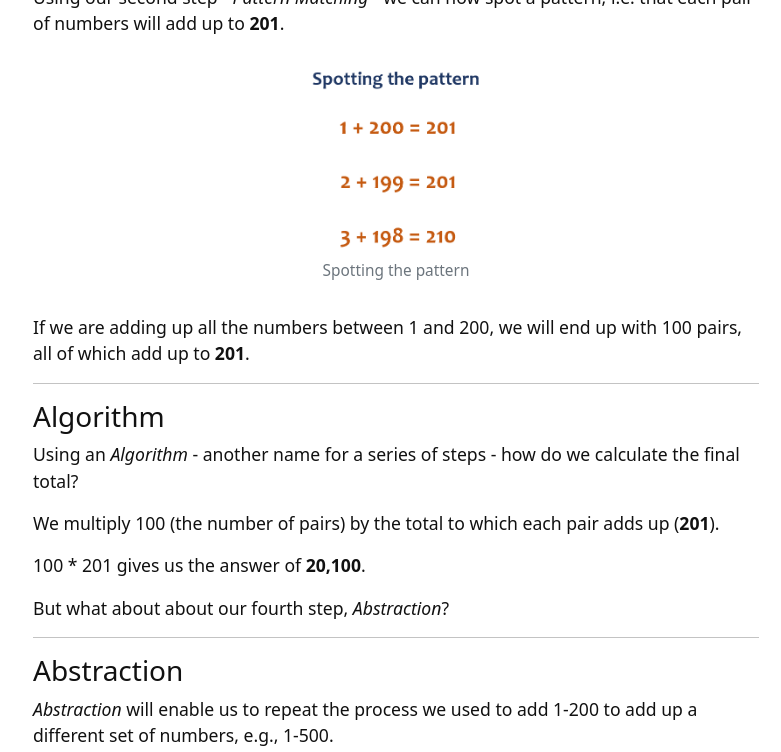
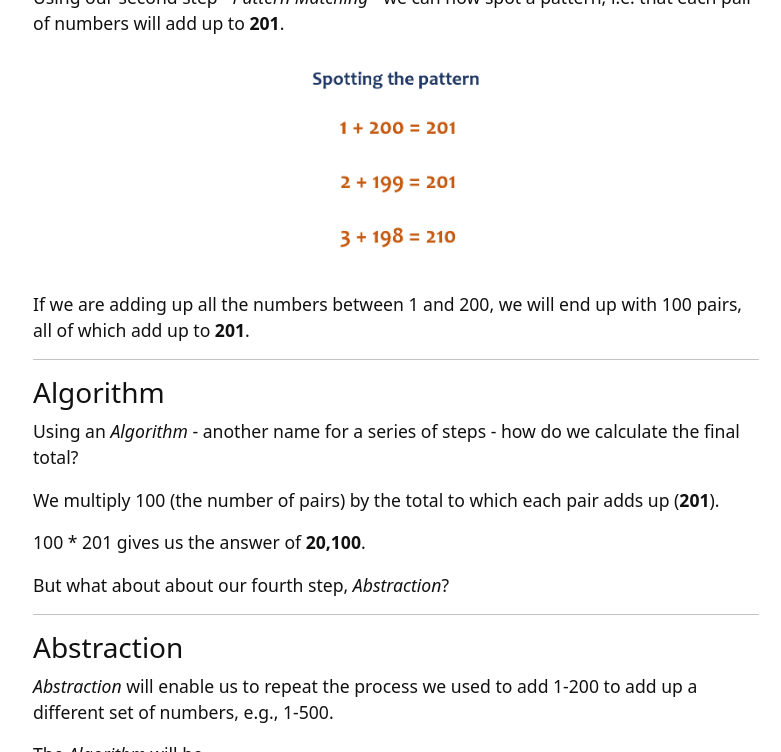
Before and after one commit to weaverbel/intro-computational-thinking, a Jekyll site: the page built from content/1-exercise.md, in a window 1280 px wide and 900 px high, scrolled down 626 px, cut to the strip 0-752 px from the top of the window. Shown: the whole strip, without its empty margins (244-1025 px from the left). Built offline with Jekyll 4.4.1, drawn with Linux system fonts in a browser that asks for light colours.

Commit message:
Update 1-exercise.md
remove the caption

```diff
--- a/content/1-exercise.md
+++ b/content/1-exercise.md
@@ -23,7 +23,7 @@ Then we add up the third and the third last numbers, i.e. 198 + 3. The answer is
 
 Using our second step - *Pattern Matching* - we can now spot a pattern, i.e. that each pair of numbers will add up to **201**.
 
-{% include figure.html img="pattern.png" alt="Spotting the pattern" caption="Spotting the pattern" width="25%" %}
+{% include figure.html img="pattern.png" alt="Spotting the pattern" width="25%" %}
 
 If we are adding up all the numbers between 1 and 200, we will end up with 100 pairs, all of which add up to **201**.
 
```
